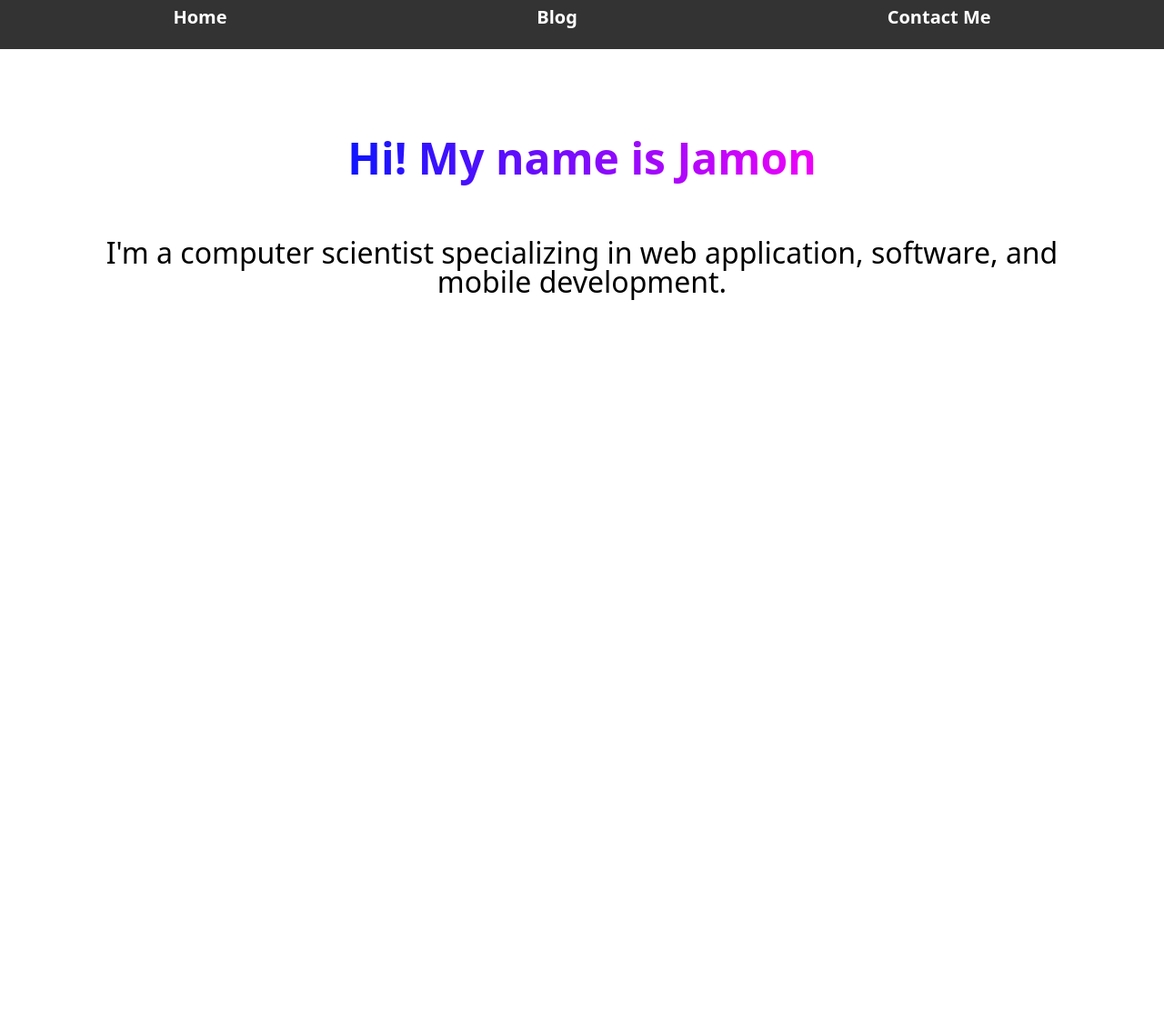
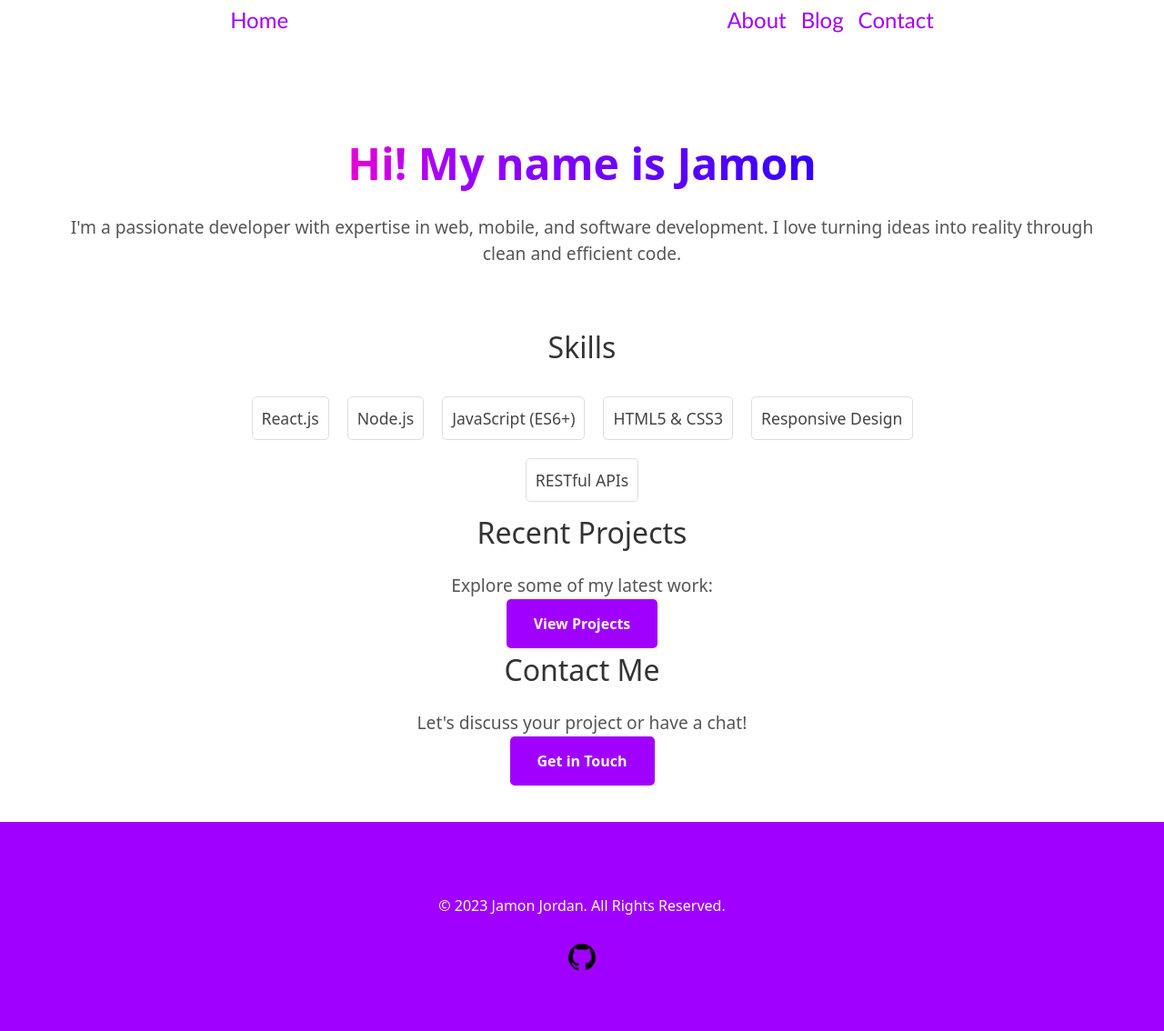
Before and after one commit to joriman/joriman-dev, an Astro site: page / in a window 1280 px wide. Shown: the part 16-1150 px from the top of the page at 91% size. Before the commit the page ends 800 px from the top, so only its background shows below. Built offline with nearby package versions, Linux system fonts and the light colour scheme; Astro itself is replaced by a stand-in of ours.

Commit message:
feat: update landing page html, css, & content

```diff
--- /dev/null
+++ b/src/components/Footer.astro
@@ -0,0 +1,53 @@
+<footer>
+    <div class="container">
+      <p>&copy; 2023 Jamon Jordan. All Rights Reserved.</p>
+      <div class="social-links">
+        <a href="https://github.com/joriman" target="_blank" rel="noopener noreferrer">
+          <img src="/github-icon.png" alt="GitHub"/>
+        </a>
+        {/* Add more social media links as needed */}
+      </div>
+    </div>
+  </footer>
+
+<style>
+  footer {
+    display: flex;
+    background-color: rgb(160, 0, 255);
+    color: #fff;
+    padding: 60px 0;
+    margin-top: 40px;
+    text-align: center;
+    width: 100%;
+  }
+
+  footer p {
+    font-size: 1rem;
+    padding: 20px;
+  }
+
+  .container {
+    max-width: 800px;
+    margin: 0 auto;
+  }
+
+  .social-links {
+    margin-top: 10px;
+  }
+
+  .social-links a {
+    display: inline-block;
+    margin: 0;
+  }
+
+  .social-links img {
+    width: 30px;
+    height: 30px;
+    border-radius: 50%;
+    transition: transform 0.3s ease-in-out;
+  }
+
+  .social-links img:hover {
+    transform: scale(1.2);
+  }
+</style>
--- a/src/components/Header.astro
+++ b/src/components/Header.astro
@@ -1,29 +1,25 @@
-<header class="header scrolled">
-	<nav>
+<header class="header">
+	<nav class="flex">
 		<div>
 			<a href="/">
 				<h2>Home</h2>
 			</a>
 		</div>
-		<div>
-			<a href="/blog">
+		<div class="page-nav">
+			<a class="button-nav" href="/about">
+				<h2>About</h2>
+			</a>
+			<a class="button-nav" href="/blog">
 				<h2>Blog</h2>
 			</a>
-		</div>
-		<div>
-			<a href="/contact">
-				<h2>Contact Me</h2>
+			<a class="button-nav" href="/contact">
+				<h2>Contact</h2>
 			</a>
 		</div>
 	</nav>
 </header>
 
 <style>
-	h2 {
-		margin: 0;
-		font-size: 1.25rem;
-		transition: color 0.6s cubic-bezier(0.22, 1, 0.36, 1);
-	}
 	.header {
 		top: 0;
 		left: 0;
@@ -32,17 +28,27 @@
 		transition: background-color 0.3s ease-in-out;
 		z-index: 1000;
 	}
-
-	.scrolled {
-		background-color: #333; /* Change this to your desired dark background color */
+	.page-nav {
+		display: flex;
+		flex-direction: row;
 	}
-
+	.button-nav {
+		padding-left: 1rem;
+	}
 	nav {
 		display: flex;
 		justify-content: space-around;
 		align-items: center;
 	}
-
+	h2 {
+		color: rgb(160, 0, 255);
+		font-size: x-large;
+		font-weight: normal;
+		font-family:'Gill Sans', 'Gill Sans MT', Calibri, 'Trebuchet MS', sans-serif;
+	}
+	h2:hover {
+		color: rgb(200, 70, 255);
+	}
 	nav a {
 		color: #fff;
 		text-decoration: none;
--- a/src/layouts/main-layout.astro
+++ b/src/layouts/main-layout.astro
@@ -1,5 +1,7 @@
 ---
+import { ViewTransitions, fade } from 'astro:transitions';
 import Header from '../components/Header.astro';
+import Footer from '../components/Footer.astro';
 interface Props {
 	title: string;
 }
@@ -16,12 +18,15 @@ const { title } = Astro.props;
 		<link rel="icon" type="image/svg+xml" href="/favicon.svg" />
 		<meta name="generator" content={Astro.generator} />
 		<title>{title}</title>
+		<ViewTransitions />
 	</head>
-	<body>
+	<body transition:animate="none">
 		<Header />
 		<slot />
+		<Footer />
 	</body>
 </html>
+
 <style is:global>
 	:root {
 		--accent: 136, 58, 234;
@@ -36,6 +41,15 @@ const { title } = Astro.props;
 	}
 	html {
 		font-family: system-ui, sans-serif;
+		scrollbar-width: thin;
+	}
+	body {
+		display: flex;
+		flex-direction: column;
+		align-items: center;
+		margin: 0;
+		box-sizing: border-box;
+		width: 100%;
 	}
 	code {
 		font-family:
--- /dev/null
+++ b/src/pages/about.astro
@@ -0,0 +1,9 @@
+---
+import Layout from '../layouts/main-layout.astro';
+---
+
+<Layout title="Jamon Jordan Portfolio & Blog | About Me">
+    <div>
+        <p>About me!</p>
+    </div>
+</Layout>
--- a/src/pages/index.astro
+++ b/src/pages/index.astro
@@ -10,8 +10,47 @@ import Layout from '../layouts/main-layout.astro';
 	<main>
 		<section class="banner">
 			<h1>Hi! My name is Jamon</h1>
-			<h3>I'm a computer scientist specializing in web application, software, and mobile development.</h3>
+			<section id="about">
+				<p>
+					I'm a passionate developer with expertise in web, mobile, and software
+					development. I love turning ideas into reality through clean and efficient code.
+				</p>
+			</section>
 		</section>
+
+		<section id="skills">
+			<div class="container">
+			  <h2>Skills</h2>
+			  <ul class="skills-list">
+				<li>React.js</li>
+				<li>Node.js</li>
+				<li>JavaScript (ES6+)</li>
+				<li>HTML5 & CSS3</li>
+				<li>Responsive Design</li>
+				<li>RESTful APIs</li>
+			  </ul>
+			</div>
+		  </section>
+
+		  <section id="projects">
+			<div class="container">
+			  <h2>Recent Projects</h2>
+			  <p>Explore some of my latest work:</p>
+			  <a href="/projects" class="btn-primary">
+				View Projects
+			  </a>
+			</div>
+		  </section>
+
+		  <section id="contact">
+			<div class="container">
+			  <h2>Contact Me</h2>
+			  <p>Let's discuss your project or have a chat!</p>
+			  <a href="/contact" class="btn-primary">
+				Get in Touch
+			  </a>
+			</div>
+		  </section>
 	</main>
 </Layout>
 
@@ -20,23 +59,98 @@ import Layout from '../layouts/main-layout.astro';
 		text-align: center;
 		padding: 4rem;
 	}
+	main {
+		display: flex;
+		flex-direction: column;
+		justify-content: center;
+		align-items: center;
+	}
 	h1 {
 		font-size: 3rem;
 		font-weight: 700;
 		line-height: 1;
 		text-align: center;
 		color: transparent;
-		background: rgb(2,0,36);
-		background: linear-gradient(90deg, rgba(2,0,36,1) 0%, rgba(0,22,255,1) 0%, rgba(255,0,249,1) 100%);
+		background: linear-gradient(90deg, rgba(255, 0, 200, 1) 0%, rgba(160, 0, 255, 1) 25%, rgba(50, 0, 255, 1) 95%);
 		display: inline-block;
 		background-clip: text;
 		padding: 2rem;
 	}
+	h2 {
+		color: #333;
+		font-size: 2em;
+		margin-bottom: 20px;
+		text-align: center;
+	}
 	h3 {
+		color: #333;
 		font-size: 2rem;
 		font-weight: 300;
 		line-height: 1;
 		text-align: center;
 		padding: 2rem;
 	}
+	p {
+		font-size: 1.2em;
+		color: #555;
+	}
+
+	section {
+		color: #fff;
+		text-align: center;
+	}
+
+	ul.skills-list {
+		list-style: none;
+		padding: 0;
+		display: flex;
+		flex-wrap: wrap;
+		justify-content: center;
+		color: #444;
+	}
+
+	li {
+		font-size: 1.1em;
+		margin: 10px;
+		padding: 10px;
+		border: 1px solid #ddd;
+		border-radius: 5px;
+	}
+	.container {
+		max-width: 800px;
+		margin: 0 auto;
+	}
+	.tagline {
+		font-size: 1.5em;
+	}
+	a {
+		display: inline-block;
+		padding: 10px 20px;
+		text-decoration: none;
+		border-radius: 5px;
+		font-weight: bold;
+	}
+
+	a:hover {
+		background-color: #2980b9;
+	}
+	.btn-primary,
+	.btn-secondary {
+		display: inline-block;
+		padding: 15px 30px;
+		text-decoration: none;
+		color: #fff;
+		border-radius: 5px;
+		font-weight: bold;
+		transition: background-color 0.3s ease-in-out;
+	}
+
+	.btn-primary {
+		background-color: rgb(160, 0, 255);
+	}
+
+	.btn-primary:hover,
+	.btn-secondary:hover {
+		background-color: rgb(160, 0, 255);
+	}
 </style>
```
Also changed, not shown: public/github-icon.png (added), src/layouts/contact-layout.astro (deleted).
